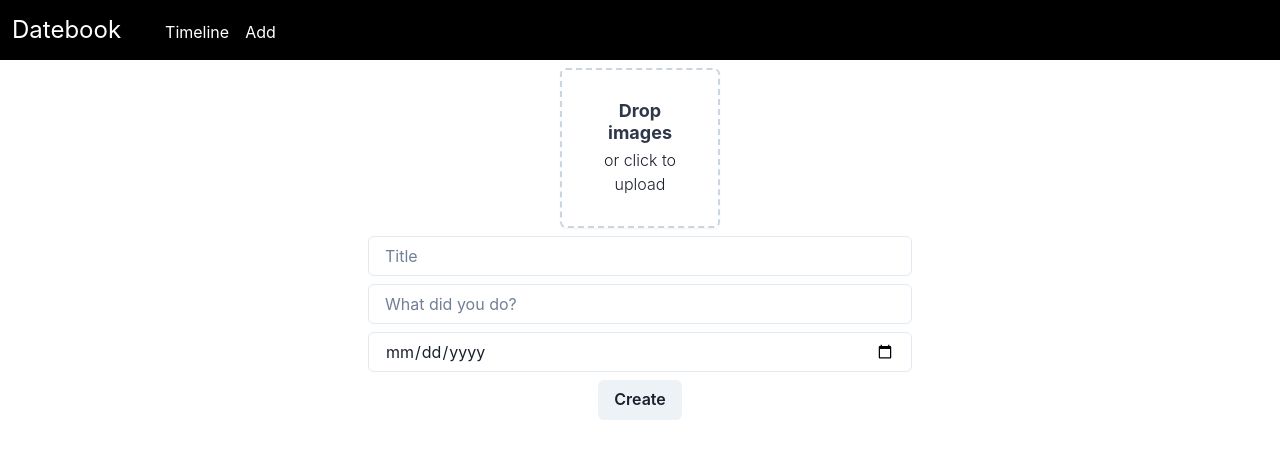
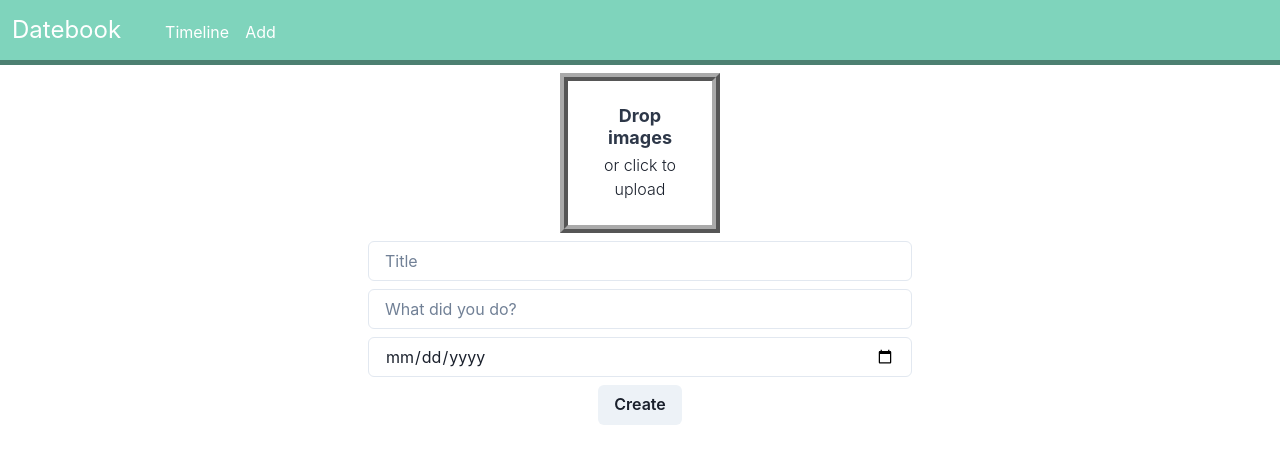
Before and after one commit to linnall/datebook, a React (Vite) app: page /create in a window 1280 px wide. Shown: the top 464 px of the page. Built offline with nearby package versions, Linux system fonts and the light colour scheme; what @kintone/rest-api-client would draw is missing.

Commit message:
make navbar more retro

```diff
--- a/src/components/navbar.tsx
+++ b/src/components/navbar.tsx
@@ -4,7 +4,7 @@ import { Link, Outlet } from "react-router-dom";
 const NavBar = () => {
   return (
     <VStack h="100vh" w="100vw">
-      <HStack alignItems="center" color="white" bg="#000000" p="3" width="full">
+      <HStack alignItems="center" color="white" bg="#7FD4BC" p="3" width="full" borderBottom="5px outset #7FD4BC">
         <HStack alignItems="baseline" gap={4}>
           <HStack alignItems="baseline" pr={7}>
             <Text as="span" fontSize="2xl">
--- a/src/routes/create.tsx
+++ b/src/routes/create.tsx
@@ -38,7 +38,7 @@ function Create() {
             <ImagePreview file={file} />
           ))}
           <WrapItem>
-            <Box w="10em" h="10em" borderColor="gray.300" borderStyle="dashed" borderWidth="2px" rounded="md" shadow="sm">
+            <Box w="10em" h="10em" border="8px ridge #aaaaaa">
               <Box position="relative" height="100%" width="100%">
                 <Box position="absolute" top="0" left="0" height="100%" width="100%" display="flex" flexDirection="column">
                   <Stack height="100%" width="100%" display="flex" alignItems="center" justify="center" spacing="4">
```
